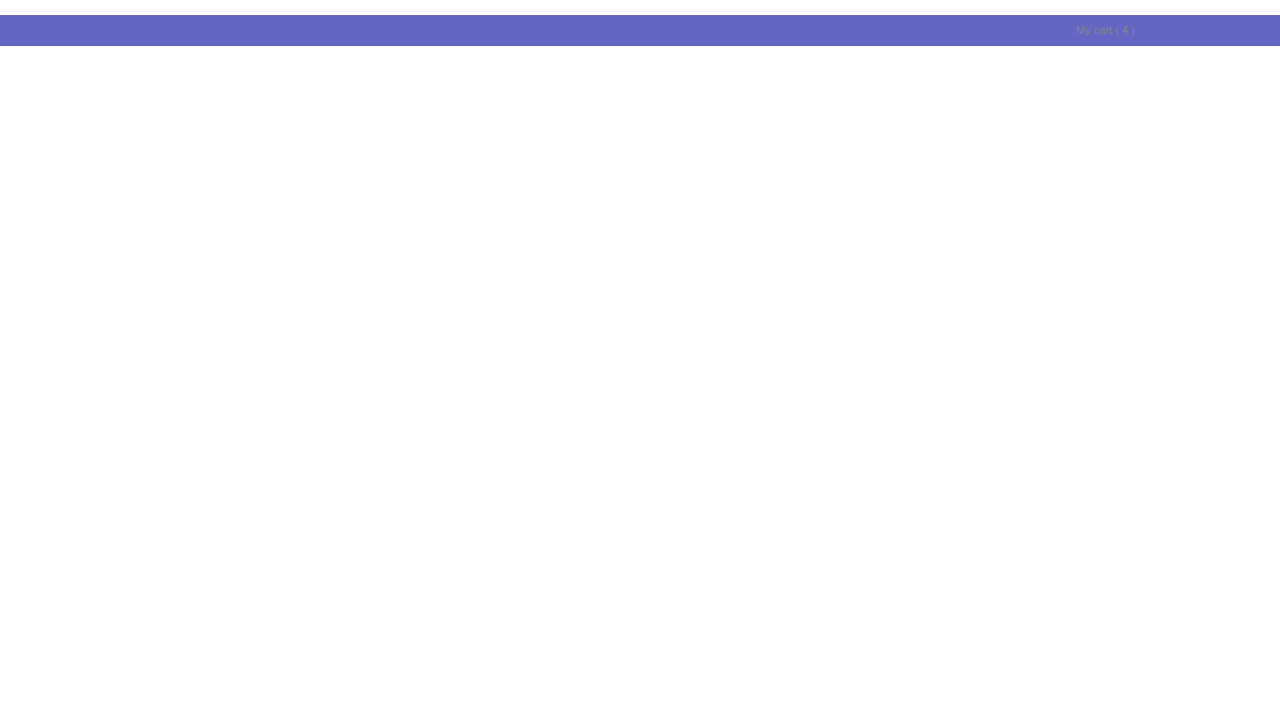
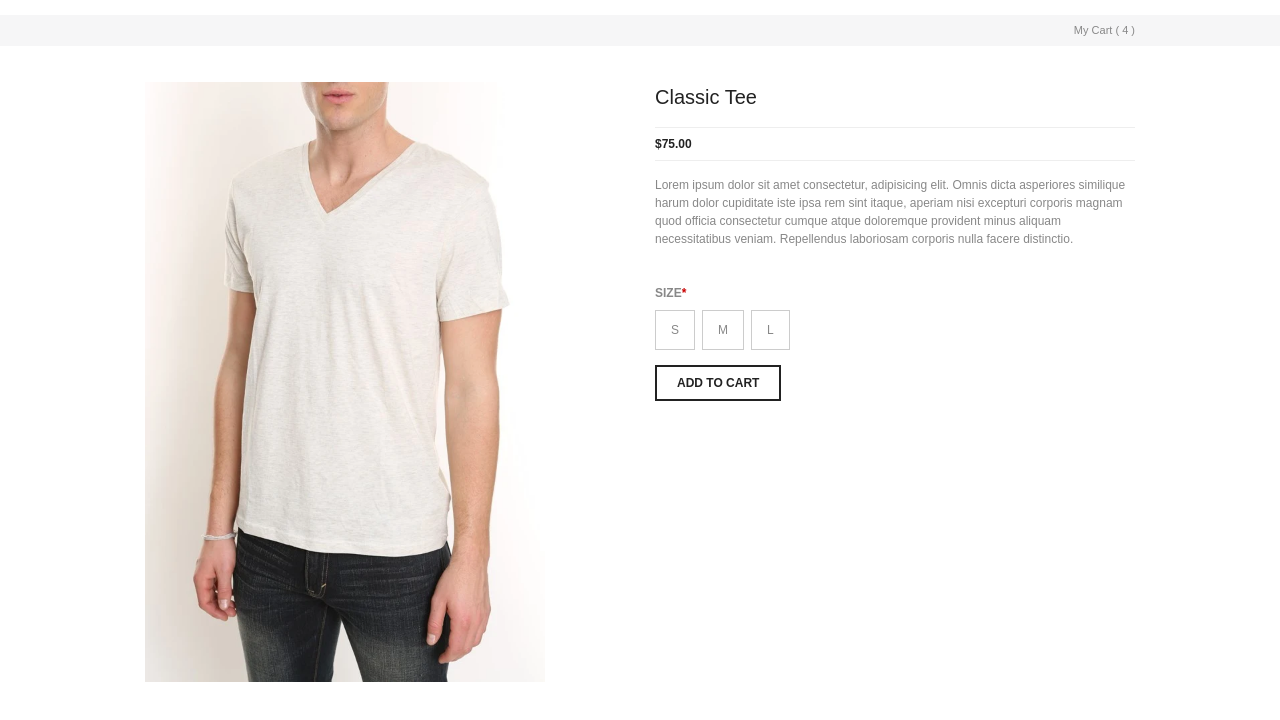
Before and after one commit to thisisannie/simple-cart, a website: page App/index.html in a window 1280 px wide. Drawn offline with Linux system fonts and the light colour scheme.

Commit message:
Add to cart section styles.

```diff
--- a/App/assets/scss/_variables.scss
+++ b/App/assets/scss/_variables.scss
@@ -1,5 +1,13 @@
-$font-colour-dark: #888888;
+$text-dark: #222222;
+$text-light: #888888;
+$required: #C90000;
+
+$border-lightest: #eeeeee;
+$border-light: #cccccc;
+$border-dark: #222222;
 
 $spacer-xs: 7px;
 $spacer-sm: 15px;
 $spacer-md: 36px;
+
+$transition: all 0.2s ease;
--- a/App/assets/scss/cart.scss
+++ b/App/assets/scss/cart.scss
@@ -6,20 +6,101 @@
     }
 }
 
+// General styles
+img {
+    height: auto;
+    max-width: 100%;
+}
+h1 {
+    margin-bottom: $spacer-sm;
+    font-size: 20px;
+    font-weight: 500;
+    color: $text-dark;
+}
+h2 {
+    font-size: 12px;
+    text-transform: uppercase;
+}
+p {
+    margin-bottom: $spacer-md;
+}
+.required {
+    color: $required;
+}
+.button {
+    display: inline-block;
+    border: 2px $border-dark solid;
+    padding: 7px 20px;
+    color: $text-dark;
+    font-weight: 600;
+    text-transform: uppercase;
+    transition: $transition;
+    &:hover, &:active, &:focus {
+        background-color: $border-dark;
+        color: white;
+        cursor: pointer;
+    }
+}
 body {
-    color: $font-colour-dark;
+    color: $text-light;
     font-size: 12px;
     font-family: sans-serif;
 }
 
+// Header
 header {
     margin-top: $spacer-sm;
     margin-bottom: $spacer-md;
-    background-color: #6565c4;
+    background-color: #F6F6F7;
     text-align: right;
     #cart-trigger {
         display: inline-block;
         padding: $spacer-xs 0;
         font-size: 11px;
+        color: $text-light;
     }
 }
+
+// Product Item
+.product-item {
+    margin-bottom: $spacer-md;
+    &__image {
+        margin-bottom: $spacer-md;
+        @media (min-width: 768px) {
+            width: 400px;
+            margin-bottom: 0;
+        }
+    }
+
+    &__price {
+        margin-bottom: $spacer-sm;
+        padding: $spacer-xs 0;
+        color: $text-dark;
+        font-weight: 600;
+        @media (min-width: 768px) {
+            border-top: 1px $border-lightest solid;
+            border-bottom: 1px $border-lightest solid;
+        }
+    }
+    &__attribute-items {
+        font-size: 0;
+        margin-bottom: $spacer-sm;
+        &__attribute-item {
+            display: inline-block;
+            border: 1px $border-light solid;
+            padding: 10px 15px;
+            margin-right: $spacer-xs;
+            font-size: 12px;
+            transition: $transition;
+            &:last-child {
+                margin-right: 0;
+            }
+            &:hover, &:active, &:focus, &.selected {
+                border: 2px $border-dark solid;
+                padding: 9px 14px;
+                color: $text-dark;
+                cursor: pointer;
+            }
+        }
+    }
+}
--- a/App/index.html
+++ b/App/index.html
@@ -14,11 +14,35 @@
     <header>
         <div class="container">
             <div id="cart-trigger">
-                My cart ( <span id="cart-item-count">4</span> )
+                My Cart ( <span id="cart-item-count">4</span> )
             </div>
         </div>
     </header>
+    <div class="content">
+        <div class="container">
+            <div class="product-item">
+                <div class="row">
+                    <div class="col col-12 col-md-6">
+                        <img src="./assets/images/classic-tee.webp" alt="Classic tee shirt, worn by man" class="product-item__image">
+                    </div>
+                    <div class="col col-12 col-md-6">
+                        <h1>Classic Tee</h1>
+                        <div class="product-item__price">$75.00</div>
+                        <p>Lorem ipsum dolor sit amet consectetur, adipisicing elit. Omnis dicta asperiores similique harum dolor cupiditate iste ipsa rem sint itaque, aperiam nisi excepturi corporis magnam quod officia consectetur cumque atque doloremque provident minus aliquam necessitatibus veniam. Repellendus laboriosam corporis nulla facere distinctio.</p>
+                        <h2>Size<span class="required">*</span></h2>
+                        <div class="product-item__attribute-items">
+                            <div class="product-item__attribute-items__attribute-item">S</div>
+                            <div class="product-item__attribute-items__attribute-item">M</div>
+                            <div class="product-item__attribute-items__attribute-item">L</div>
+                        </div>
+                        <div class="button">Add to Cart</div>
+                    </div>
+                </div>
+            </div>
+        </div>
 
+
+    </div>
     <script type="text/javascript" src="./assets/js/cart.js"></script>
 </body>
 </html>
```
Also changed, not shown: App/assets/css/cart.css.
